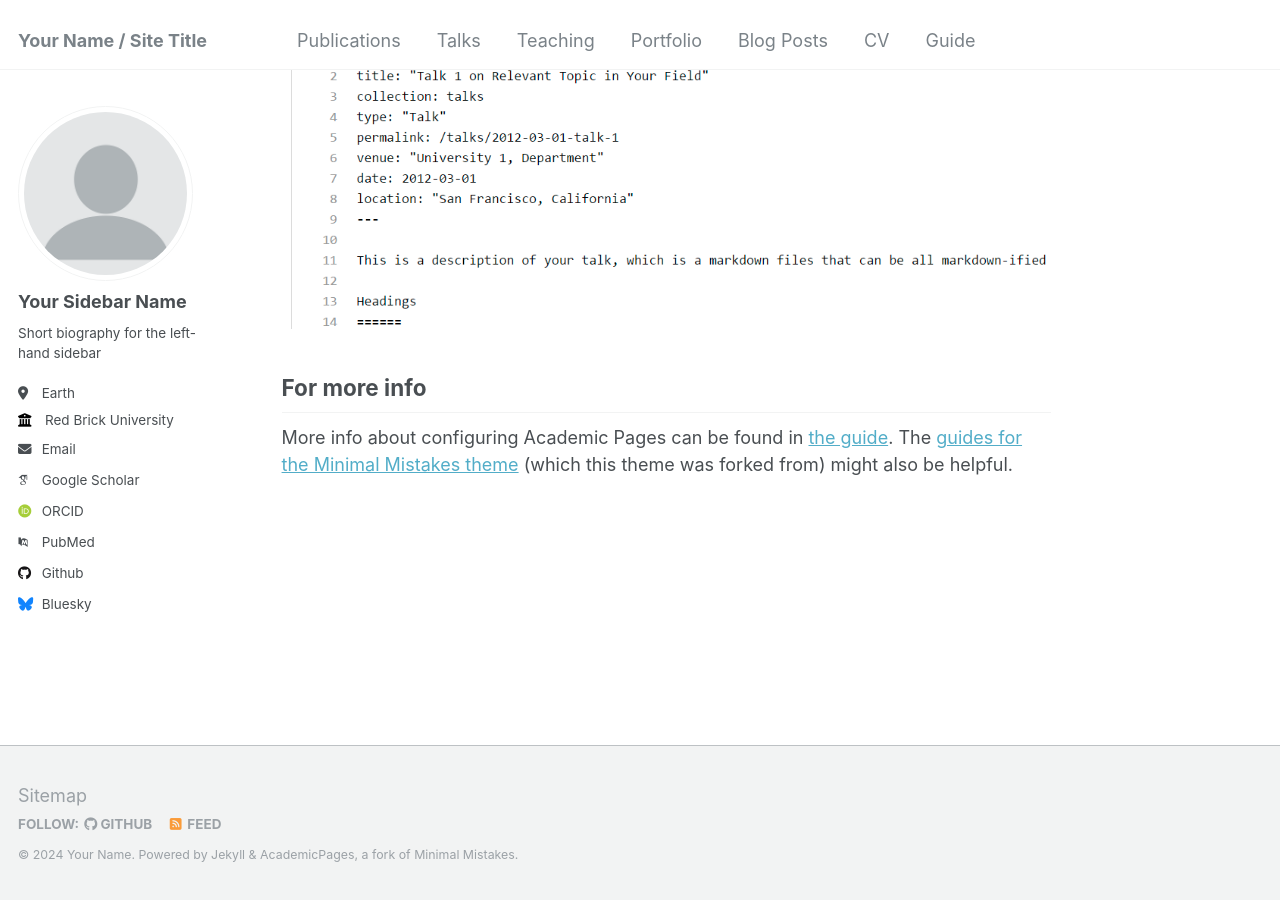
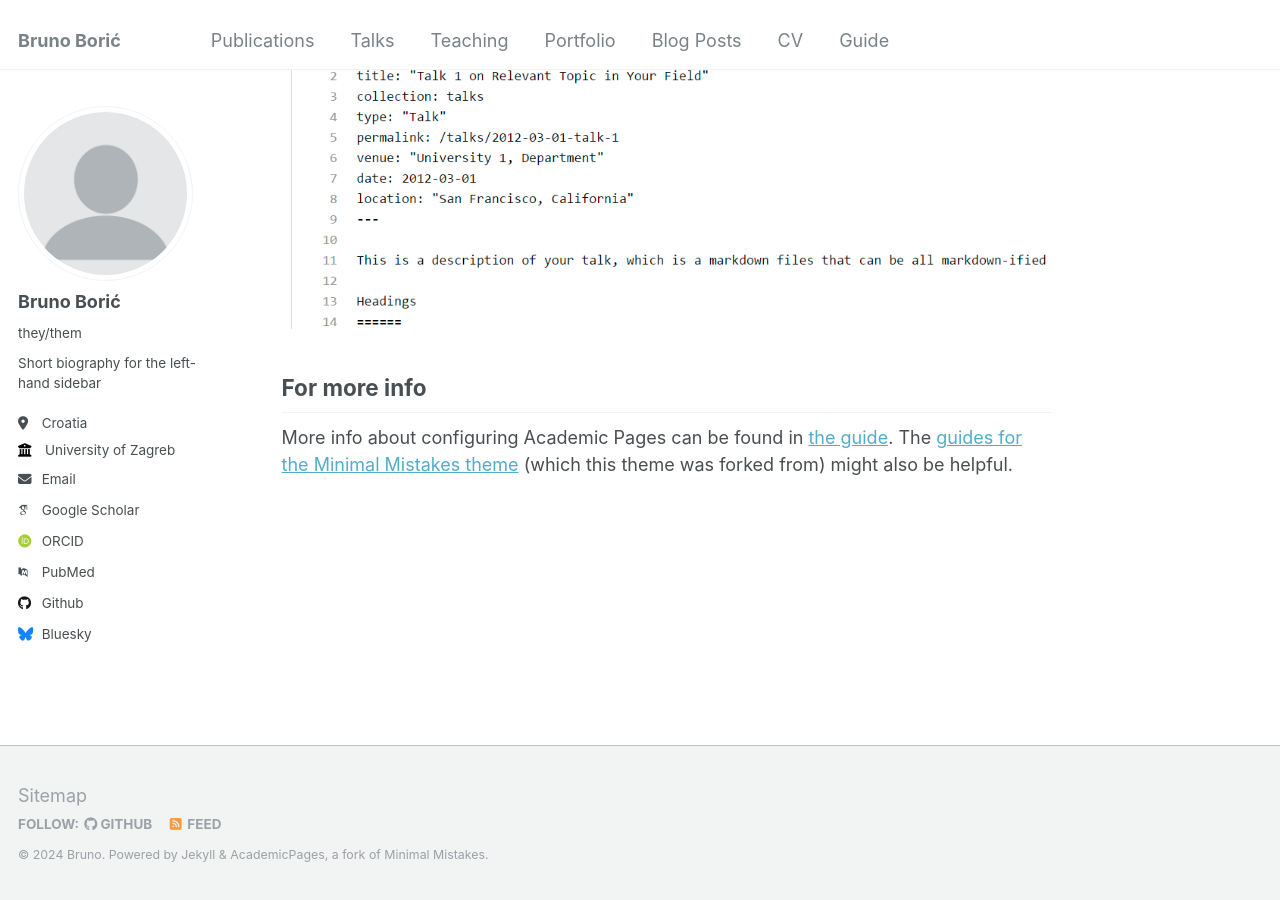
Before and after one commit to BBorisovi/brunoboric.github.io, a Jekyll site: the page built from _pages/about.md, in a window 1280 px wide and 900 px high, scrolled down 2660 px. Built offline with Jekyll 4.4.1, drawn with Linux system fonts in a browser that asks for light colours; some web fonts are replaced.

Commit message:
Update _config.yml

```diff
--- a/_config.yml
+++ b/_config.yml
@@ -8,13 +8,13 @@
 
 # Basic Site Settings
 locale                   : "en-US"
-title                    : "Your Name / Site Title"
+title                    : "Bruno Borić"
 title_separator          : "-"
-name                     : &name "Your Name"
+name                     : &name "Bruno"
 description              : &description "personal description"
-url                      : https://academicpages.github.io # the base hostname & protocol for your site e.g. "https://mmistakes.github.io"
+url                      : https://brunoboric.github.io # the base hostname & protocol for your site e.g. "https://mmistakes.github.io"
 baseurl                  : "" # the subpath of your site, e.g. "/blog"
-repository               : "academicpages/academicpages.github.io"
+repository               : "BBorisovi/brunoboric.github.io"
 
 # Site Author - The following control what appear as part of the author content on the side bar.
 #               If a field is blank the icon and link will not appear, otherwise it will be shown.
@@ -22,13 +22,13 @@ repository               : "academicpages/academicpages.github.io"
 author:
   # Biographic information
   avatar           : "profile.png"
-  name             : "Your Sidebar Name"
-  pronouns         : # example: "she/her"
+  name             : "Bruno Borić"
+  pronouns         : "they/them"
   bio              : "Short biography for the left-hand sidebar"
-  location         : "Earth"
-  employer         : "Red Brick University"
+  location         : "Croatia"
+  employer         : "University of Zagreb"
   uri              : # URL
-  email            : "none@example.org"
+  email            : "bboric.math@pmf.hr"
 
   # Academic websites
   arxiv            : # URL - Update with the correct link to your profile
```
